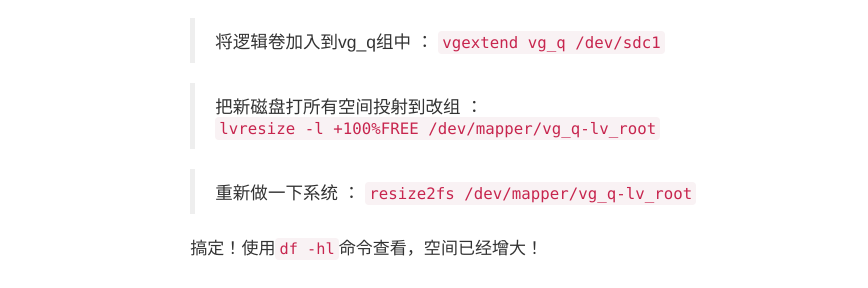
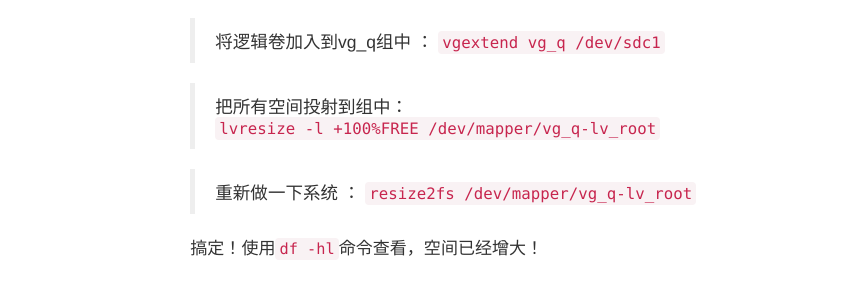
Before and after one commit to dayutianfei/dayutianfei.github.io, a Jekyll site: the page built from _posts/2016-01-04-resize-disk-on-centos-running-in-virtualbox.markdown, in a window 1280 px wide. Shown: the part 495-783 px from the top of the page, without its empty margins (203-1071 px from the left). Built offline with Jekyll 4.4.1, drawn with Linux system fonts in a browser that asks for light colours; some web fonts are replaced; Markdown is read by kramdown in place of the engine named in the settings; comment, search, counter and statistics services are not loaded.

Commit message:
2016-01-04

```diff
--- a/_posts/2016-01-04-resize-disk-on-centos-running-in-virtualbox.markdown
+++ b/_posts/2016-01-04-resize-disk-on-centos-running-in-virtualbox.markdown
@@ -18,7 +18,7 @@ archive: false
 
 > 将逻辑卷加入到vg_q组中 ： ``vgextend vg_q /dev/sdc1``
 
-> 把新磁盘打所有空间投射到改组 ： ``lvresize -l +100%FREE /dev/mapper/vg_q-lv_root``
+> 把所有空间投射到组中：``lvresize -l +100%FREE /dev/mapper/vg_q-lv_root``
 
 > 重新做一下系统 ： ``resize2fs /dev/mapper/vg_q-lv_root``
 
```
